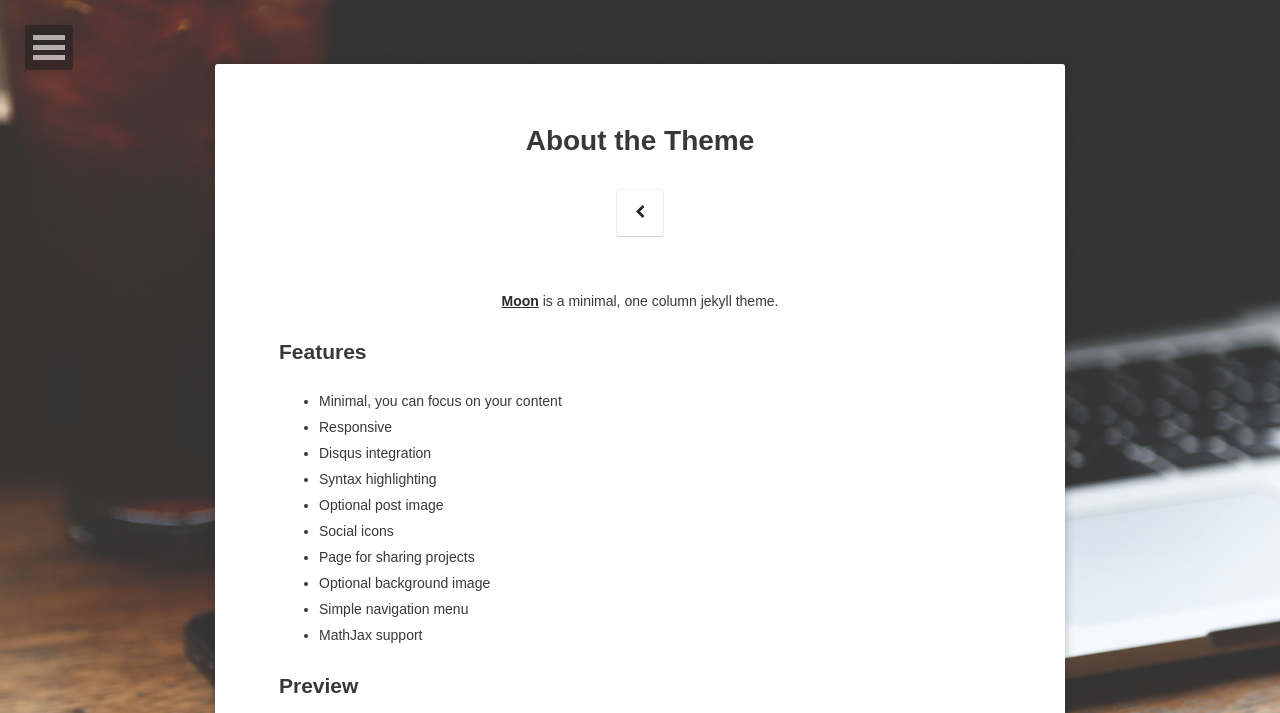
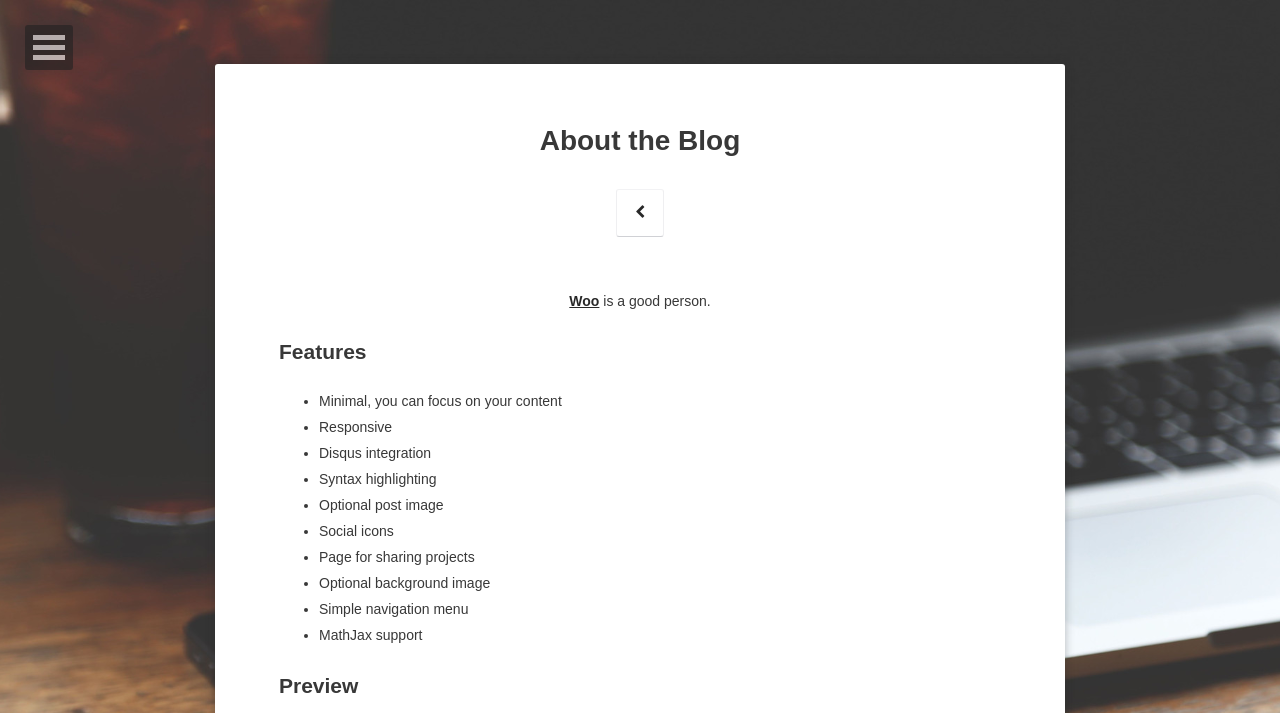
Before and after one commit to o19880510/o19880510.github.io, a Jekyll site: the page built from about/index.md, in a window 1280 px wide, cut to the strip 0-713 px from the top of the page. Built offline with Jekyll 4.4.1, drawn with Linux system fonts in a browser that asks for light colours; some web fonts are replaced; comment, search, counter and statistics services are not loaded.

Commit message:
modify config file

```diff
--- a/_config.yml
+++ b/_config.yml
@@ -1,14 +1,14 @@
 # Site
-title:              Moon
-bio:                'Minimal, one column jekyll theme.'
-description:        "Moon is a minimal, one column jekyll theme for your blog."
+title:              Woo
+bio:                'Woo 博客'
+description:        "点滴记录 use moon jekyll theme."
 reading_time:       true
 words_per_minute:   200
 logo:               'assets/img/logo.png'
 background:         'assets/img/placeholder-big.jpg'
 tiled_bg:           false   # Set this true if you want to tile your background image, otherwise it will be covered
-locale:             en_US
-url:                http://taylantatli.me/Moon
+locale:             zh_CN
+url:                http://o19880510.github.io
 
 # Jekyll
 permalink:          /:title/
@@ -26,7 +26,7 @@ sass:
   style:            compressed
 
 # Comments
-disqus_shortname:   taylantatli
+disqus_shortname:   Woo
 
 # Social
 # if you don't have any of social below, comment the line.
@@ -38,18 +38,18 @@ disqus_shortname:   taylantatli
   #ad-slot:
 #bing-verify:
 #email:
-twitter:            username
-facebook:           username
-github:             username
+#twitter:            username
+#facebook:           username
+#github:             username
 #stackoverflow:     123456/username   from a "http://stackoverflow.com/users/123456/username" link
 #linkedin:          username
 #xing:              username
-instagram:          username
+#instagram:          username
 #lastfm:            username
 #tumblr:            username
 #pinterest:         username
 #foursquare:        username
-steam:              username
+#steam:              username
 #dribbble:          username
 #youtube:           username
 #soundcloud:        username
--- a/about/index.md
+++ b/about/index.md
@@ -1,11 +1,11 @@
 ---
 layout: page
-title: About the Theme
-tags: [about, Jekyll, theme, moon]
-date: 2016-03-21
+title: About the Blog
+tags: [about, woo, tianjp]
+date: 2016-05-31
 ---
 
-<center><a href="http://taylantatli.github.io/Moon"><b>Moon</b></a> is a minimal, one column jekyll theme.</center>
+<center><a href="http://o19880510.github.io"><b>Woo</b></a> is a good person.</center>
 
 ## Features
 * Minimal, you can focus on your content
@@ -27,7 +27,7 @@ date: 2016-03-21
 {% endcapture %}
 {% include gallery images=images caption="Screenshots of Moon Theme" cols=2 %}
 
-See a [live version of Moon](http://taylantatli.github.io/Moon) hosted on GitHub.
+See a [live version of Moon](http://o19880510.github.io) hosted on GitHub.
 
 ## Getting Started
 
```
